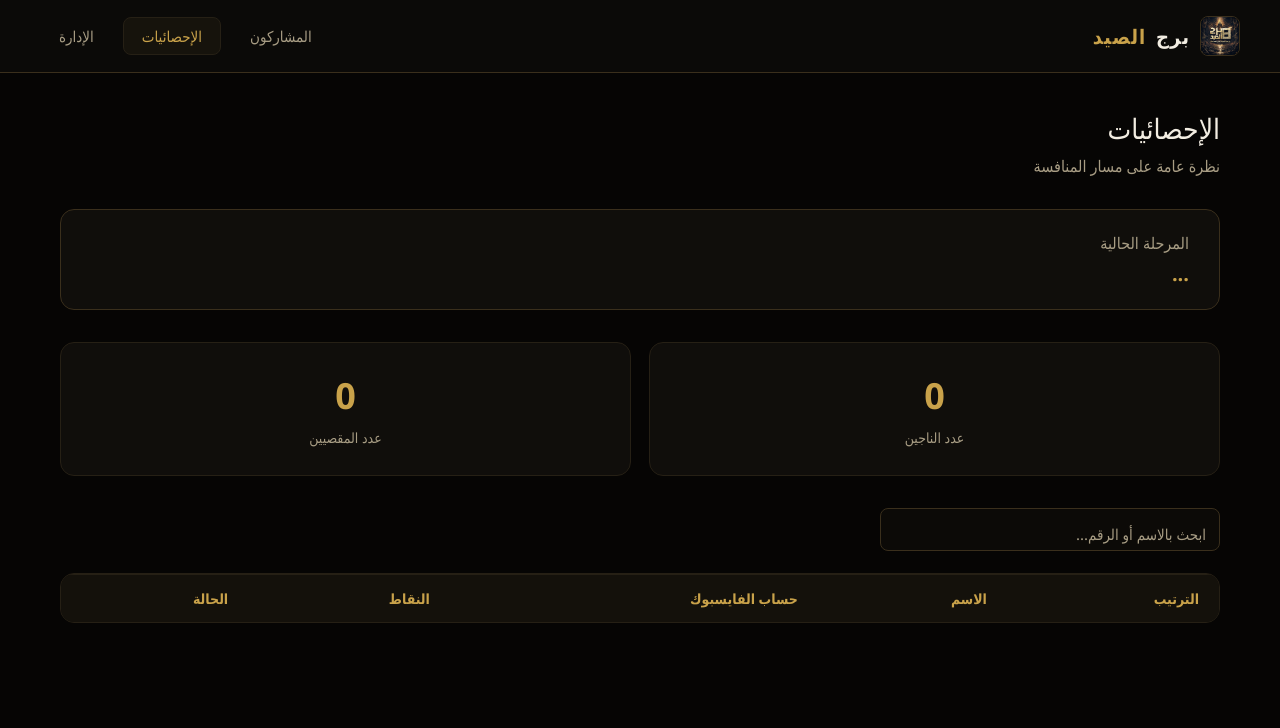
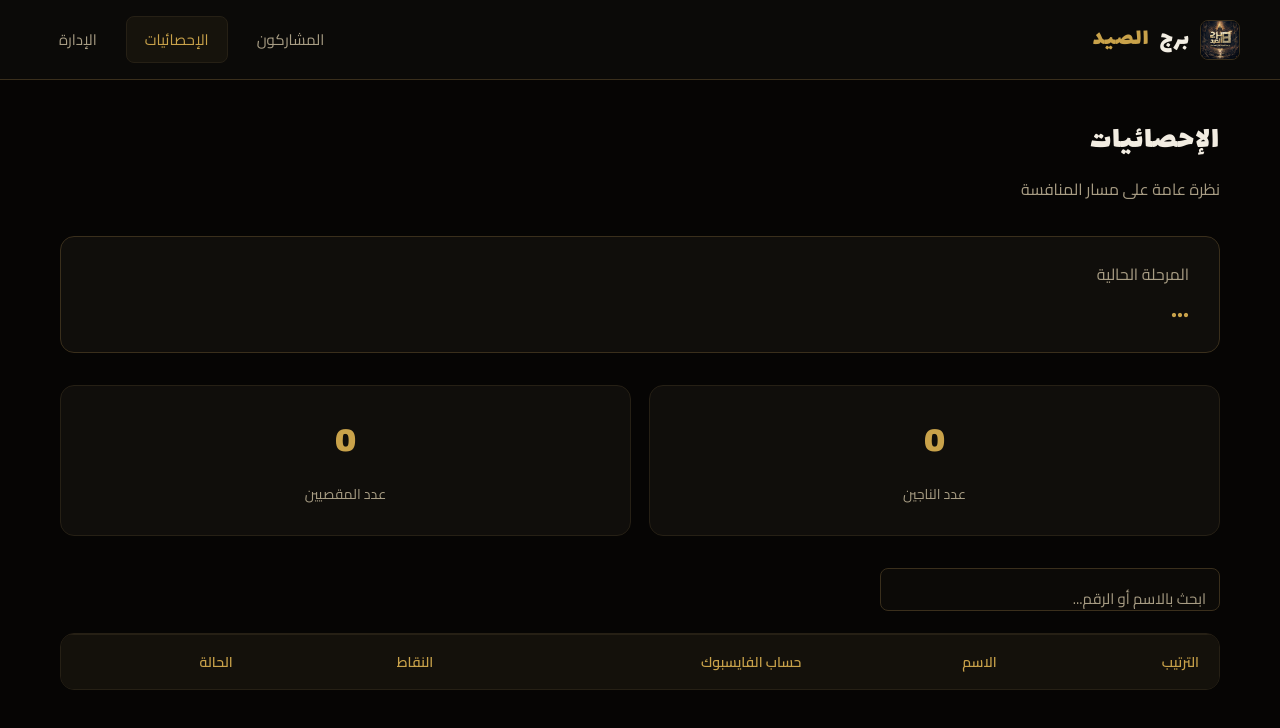
Before and after one commit to houcine-bot/hunter, a website: page public/stats.html in a window 1280 px wide. Drawn offline with Linux system fonts and the light colour scheme; no server answers.

Commit message:
add fonts styles

```diff
--- a/public/css/style.css
+++ b/public/css/style.css
@@ -1,3 +1,5 @@
+@import url('https://fonts.googleapis.com/css2?family=Lalezar&family=Cairo:wght@400;600;700&display=swap');
+
 * {
   margin: 0;
   padding: 0;
@@ -21,7 +23,7 @@
 }
 
 body {
-  font-family: 'Segoe UI', Tahoma, sans-serif;
+  font-family: 'Cairo', 'Segoe UI', Tahoma, sans-serif;
   background: var(--bg);
   color: var(--text);
   direction: rtl;
@@ -47,10 +49,11 @@ body {
   display: flex;
   align-items: center;
   gap: 10px;
-  font-size: 20px;
-  font-weight: 700;
+  font-size: 24px;
+  font-weight: 400;
   letter-spacing: 1px;
   color: var(--text);
+  font-family: 'Lalezar', 'Cairo', sans-serif;
 }
 
 .logo img {
@@ -96,11 +99,13 @@ body {
 }
 
 .page-title {
-  font-size: 28px;
+  font-size: 32px;
   margin-bottom: 8px;
   opacity: 0;
   transform: translateY(-15px);
   animation: fadeDown 0.6s ease forwards;
+  font-family: 'Lalezar', 'Cairo', sans-serif;
+  letter-spacing: 1px;
 }
 
 .page-sub {
@@ -244,9 +249,10 @@ body {
 }
 
 .stat-value {
-  font-size: 36px;
-  font-weight: 700;
+  font-size: 38px;
+  font-weight: 400;
   color: var(--gold);
+  font-family: 'Lalezar', 'Cairo', sans-serif;
 }
 
 .stat-label {
@@ -277,10 +283,11 @@ body {
 }
 
 .stage-current {
-  font-size: 20px;
-  font-weight: 700;
+  font-size: 22px;
+  font-weight: 400;
   color: var(--gold);
   word-break: break-word;
+  font-family: 'Lalezar', 'Cairo', sans-serif;
 }
 
 .stage-input {
--- a/public/js/admin.js
+++ b/public/js/admin.js
@@ -200,6 +200,10 @@ async function deleteParticipant() {
   const id = document.getElementById('editId').value;
   if (!id) return;
 
+  const nameVal = document.getElementById('editName').value || 'هاد المشارك';
+  const sure = confirm('واش متأكد بغيتي تحذف "' + nameVal + '"؟ هاد العملية ماغاديش ترجع.');
+  if (!sure) return;
+
   const res = await fetch('/api/participants/' + id, { method: 'DELETE' });
 
   if (!res.ok) {
```
